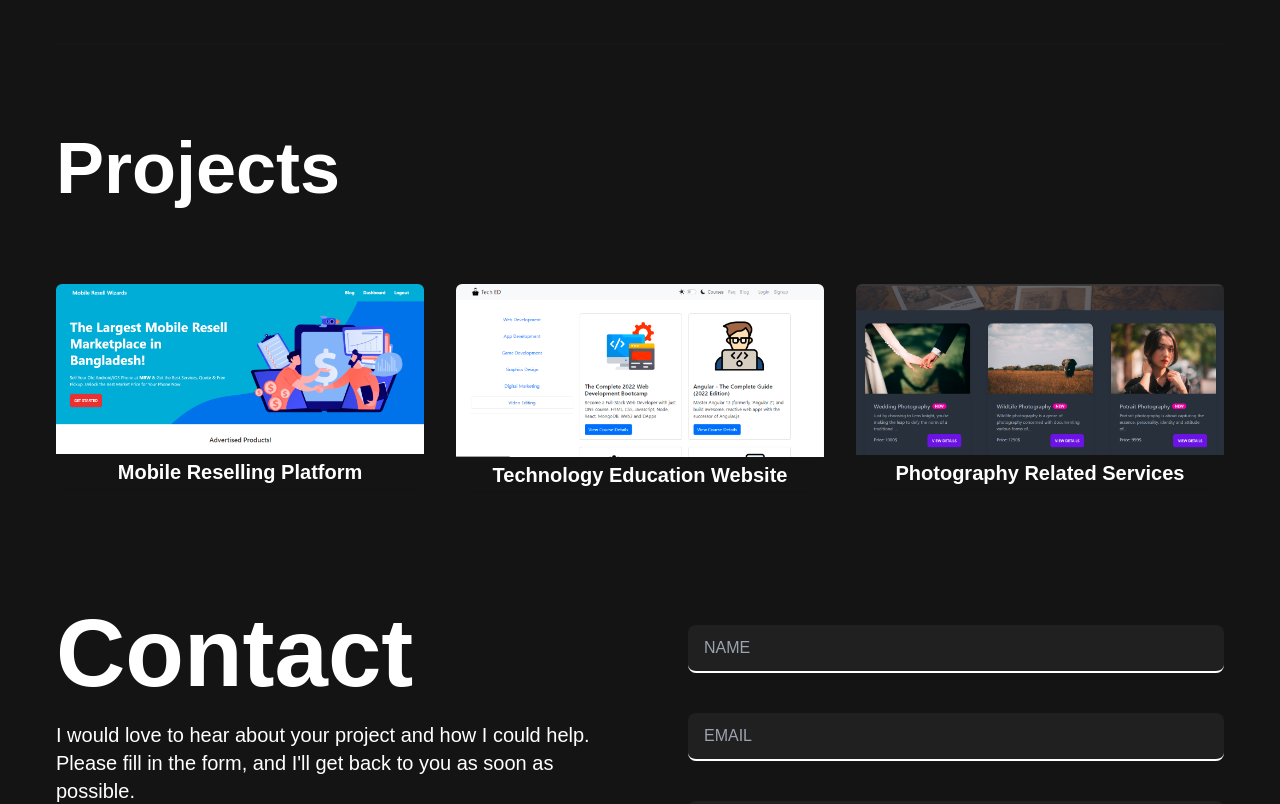
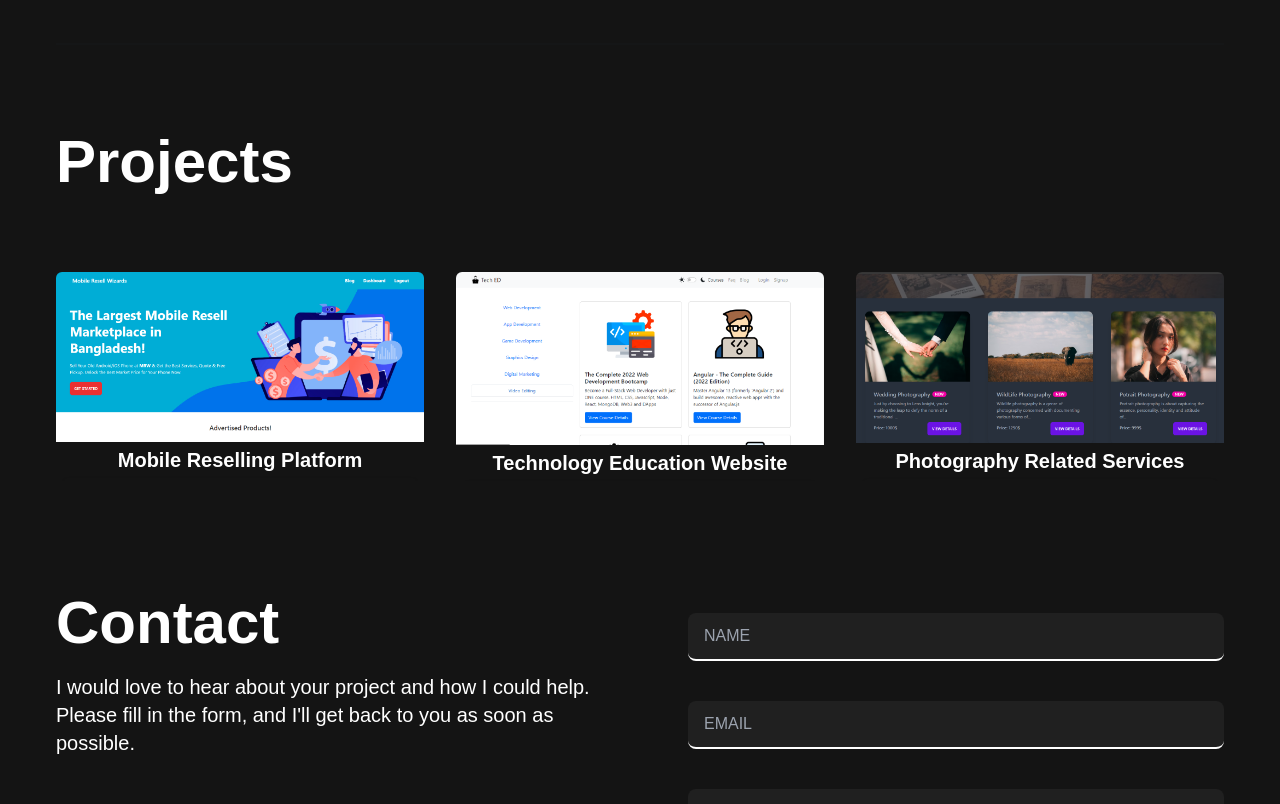
Before and after one commit to ratib54/emerlylark, a React (Create React App) app: page / in a window 1280 px wide. Shown: the part 940-1744 px from the top of the page. Built offline with nearby package versions, Linux system fonts and the light colour scheme.

Commit message:
final commit (Hopefully :3)

```diff
--- a/public/index.html
+++ b/public/index.html
@@ -22,7 +22,7 @@
       work correctly both with client-side routing and a non-root public URL.
       Learn how to configure a non-root public URL by running `npm run build`.
     -->
-  <title>React App</title>
+  <title>Farhan Aziz | Portfolio</title>
 </head>
 
 <body>
--- a/src/Components/Contact.js
+++ b/src/Components/Contact.js
@@ -17,8 +17,8 @@ const Contact = () => {
     return (
         <section className='my-28 grid grid-cols-1 lg:grid-cols-2 gap-24'>
             <div className=''>
-                <h1 className='text-8xl font-bold mb-5'>Contact</h1>
-                <p className='text-center md:text-left text-xl'>I would love to hear about your project and how I could help. Please fill in the form, and I'll get back to you as soon as possible.</p>
+                <h1 className='text-3xl md:text-4xl lg:text-6xl font-bold mb-5'>Contact</h1>
+                <p className=' text-xl'>I would love to hear about your project and how I could help. Please fill in the form, and I'll get back to you as soon as possible.</p>
             </div>
             <form ref={form} onSubmit={sendEmail}>
                 <input placeholder='NAME' className='focus:bg-transparent focus:outline-0 input input-ghost border-0 border-b-2 border-b-white w-full my-5' type="text" name="user_name" required />
--- a/src/Components/Hero.js
+++ b/src/Components/Hero.js
@@ -8,7 +8,7 @@ const Hero = () => {
             <div className="hero-content flex-col lg:flex-row-reverse">
                 <img src={img} className="lg:w-2/4" alt='' />
                 <div>
-                    <h1 className="text-6xl font-bold my-5">Nice to meet you! I'm <span className='border-b-4 border-b-[#4ce19e]'>Farhan Aziz</span>.</h1>
+                    <h1 className="text-3xl md:text-4xl lg:text-6xl font-bold my-5">Nice to meet you! I'm <span className='border-b-4 border-b-[#4ce19e]'>Farhan Aziz</span>.</h1>
                     <p className="py-6 mb-8">Based in Chittagong Bangladesh, I'm a front-end developer passionate about building accessible web apps that users love.</p>
                     <a href='https://drive.google.com/uc?export=download&id=1Vqm-NUKD3Rl9eu0JJ5jceaJdJ9i6xwiP' className="custom-btn">DOWNLOAD RESUME</a>
                 </div>
--- a/src/Components/Projects.js
+++ b/src/Components/Projects.js
@@ -8,7 +8,7 @@ const Projects = () => {
     return (
         <div>
             <div className="divider my-20"></div>
-            <h1 className='text-7xl font-bold my-20'>Projects</h1>
+            <h1 className='text-3xl md:text-4xl lg:text-6xl font-bold my-20'>Projects</h1>
             <div className="grid grid-cols-1 md:grid-cols-2 lg:grid-cols-3 gap-8 justify-center">
                 <div className="group lg:relative block lg:overflow-hidden rounded-md transition-all duration-500">
                     <div className="transition-all duration-500 lg:group-hover:scale-105 lg:group-hover:opacity-20 tobii-zoom" title="">
```
Also changed, not shown: 1 other file (tests, documents, lock files or other folders).
